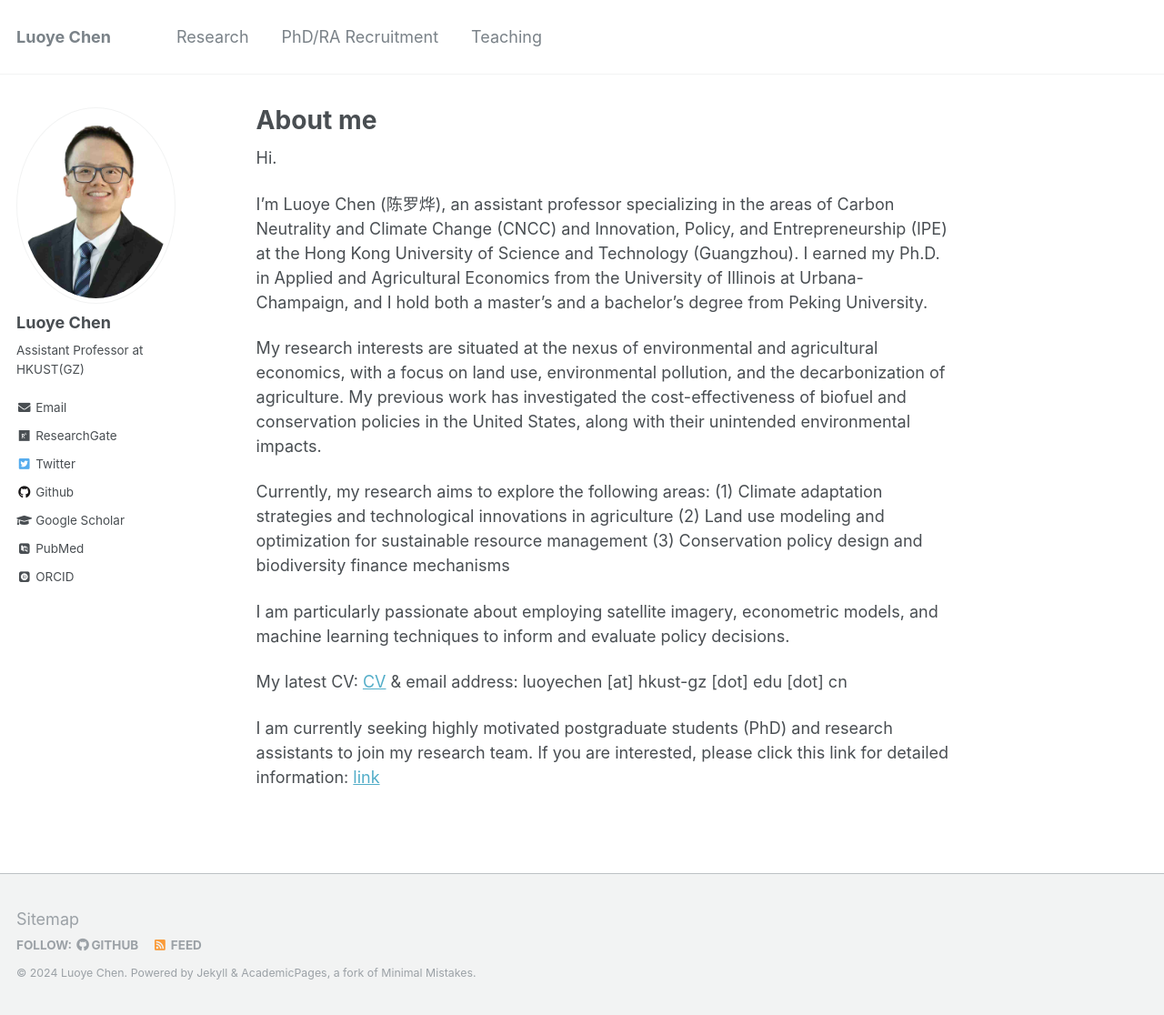
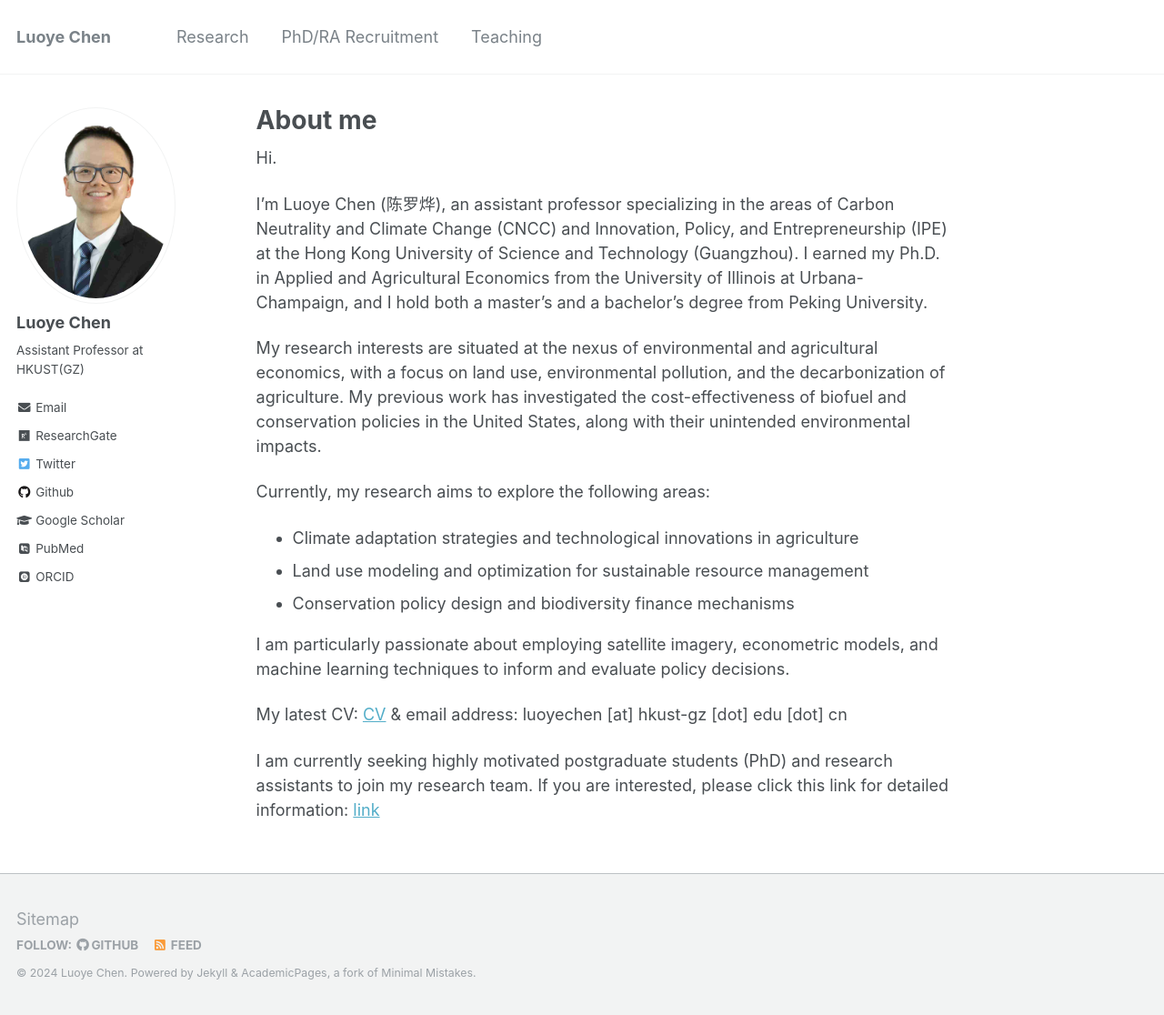
Before and after one commit to luoyec/luoyec.github.io, a Jekyll site: the page built from _pages/about.md, in a window 1280 px wide and 1116 px high. Shown: the whole window at 91% size. Built offline with Jekyll 4.4.1, drawn with Linux system fonts in a browser that asks for light colours; some web fonts are replaced.

Commit message:
Update about.md

```diff
--- a/_pages/about.md
+++ b/_pages/about.md
@@ -15,9 +15,9 @@ I'm Luoye Chen (陈罗烨), an assistant professor specializing in the areas of
 My research interests are situated at the nexus of environmental and agricultural economics, with a focus on land use, environmental pollution, and the decarbonization of agriculture. My previous work has investigated the cost-effectiveness of biofuel and conservation policies in the United States, along with their unintended environmental impacts.
 
 Currently, my research aims to explore the following areas:
-(1) Climate adaptation strategies and technological innovations in agriculture
-(2) Land use modeling and optimization for sustainable resource management
-(3) Conservation policy design and biodiversity finance mechanisms
+- Climate adaptation strategies and technological innovations in agriculture
+- Land use modeling and optimization for sustainable resource management
+- Conservation policy design and biodiversity finance mechanisms
 
 I am particularly passionate about employing satellite imagery, econometric models, and machine learning techniques to inform and evaluate policy decisions.
 
```
